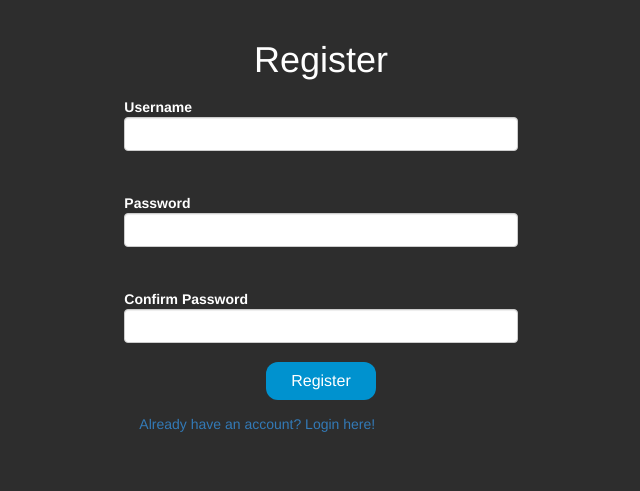
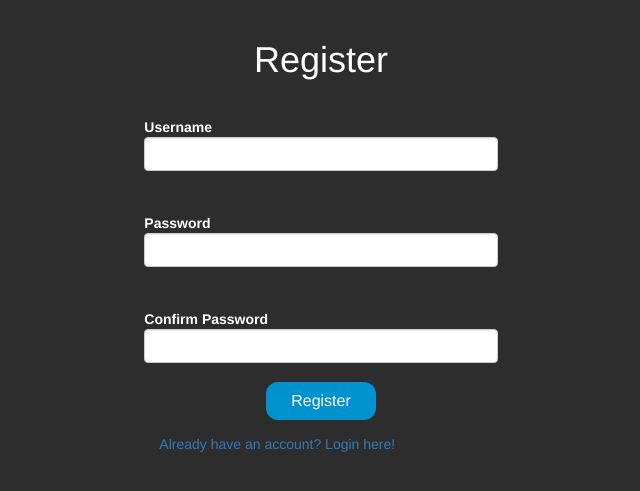
Before and after one commit to Sanvit-Katrekar/badam-7, a Flask app: page /register/ in a window 1280 px wide. Shown: the top 491 px of the page, without its empty margins (319-959 px from the left). Run offline with Flask 3, Linux system fonts and the light colour scheme; some libraries are stand-ins or nearby versions; some web fonts are replaced.

Commit message:
small fixes + added procfile

```diff
--- a/app/templates/login.html
+++ b/app/templates/login.html
@@ -11,7 +11,7 @@
 	<div class="row">
 		<div class="col-md-4 col-md-offset-4">
 
-			<form action="." method="post" class="form form-horizontal" name="loginform">
+			<form action="." method="post" class="form form-horizontal" name="loginform" style="padding: 20px;">
 				{{ wtf.form_errors(form,"only") }}
 
 				{{ form.hidden_tag() }}
--- a/app/templates/play.html
+++ b/app/templates/play.html
@@ -1,4 +1,4 @@
-<!-- Page for Main Gameplay: Rearranging code lines -->
+<!-- Page for Main Gameplay -->
 
 {% extends "base.html" %}
 
--- a/app/templates/register.html
+++ b/app/templates/register.html
@@ -11,7 +11,7 @@
     <div class="row">
         <div class="col-md-4 col-md-offset-4">
 
-            <form action="." method="post" class="form form-horizontal" name="registerform">
+            <form action="." method="post" class="form form-horizontal" name="registerform" style="padding: 20px;">
                 {{ wtf.form_errors(form, "only") }}
 
                 {{ form.hidden_tag() }}
```
Also changed, not shown: README.md, 2 other files.
